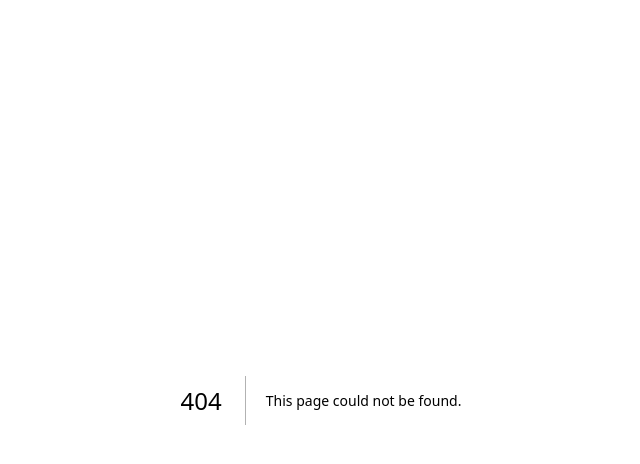
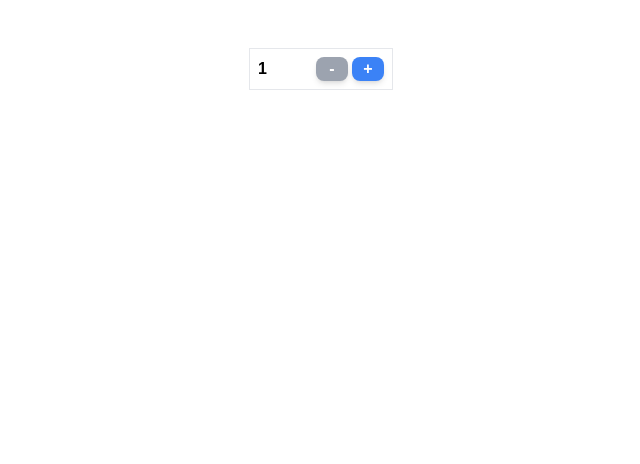
Before and after one commit to Sssstoic/cprg306-assignments, a Next.js app: page /week-4 in a window 1280 px wide. Before the commit this address had no page. Shown: the top 464 px of the page, without its empty margins (319-959 px from the left). Built offline with nearby package versions, Linux system fonts and the light colour scheme.

Commit message:
Week-4 commit

```diff
--- a/app/page.js
+++ b/app/page.js
@@ -13,6 +13,9 @@
         <Link href="/week-3" className="text-white hover:underline hover:text-blue-600">
           Week 3 Assignment
         </Link>
+        <Link href="/week-4" className="text-white hover:underline hover:text-blue-600">
+          Week 4 Assignment
+        </Link>
       </div>
     </div>
   );
--- /dev/null
+++ b/app/week-4/new-item.js
@@ -0,0 +1,39 @@
+"use client";
+
+import { useState } from 'react';
+
+export default function NewItem() {
+  const [quantity, setQuantity] = useState(1);
+
+  const increment = () => {
+    setQuantity((prevQuantity) => (prevQuantity < 20 ? prevQuantity + 1 : prevQuantity));
+  };
+
+  const decrement = () => {
+    setQuantity((prevQuantity) => (prevQuantity > 1 ? prevQuantity - 1 : prevQuantity));
+  };
+
+  return (
+    <div className="flex justify-center items-start h-screen pt-8">
+      <div className="flex items-center p-2 m-4 bg-white text-black w-36 border"> {/* Container styles */}
+        <span className="text-base font-semibold flex-grow text-left">{quantity}</span> {/* Quantity display */}
+        <button
+          type="button"
+          className="w-8 bg-blue-500 text-white font-semibold rounded-lg shadow-md hover:bg-blue-700 focus:outline-none focus:ring-2 focus:ring-blue-400 disabled:bg-gray-400 focus:ring-opacity-75"
+          onClick={decrement}
+          disabled={quantity === 1}
+        >
+          -
+        </button>
+        <button
+          type="button"
+          className="w-8 bg-blue-500 text-white font-semibold rounded-lg shadow-md hover:bg-blue-700 focus:outline-none focus:ring-2 focus:ring-blue-400 disabled:bg-gray-400 focus:ring-opacity-75 ml-1"
+          onClick={increment}
+          disabled={quantity === 20}
+        >
+          +
+        </button>
+      </div>
+    </div>
+  );
+}
--- /dev/null
+++ b/app/week-4/page.js
@@ -0,0 +1,7 @@
+import NewItem from './new-item';
+
+export default function Week4Page() {
+  return (
+      <NewItem />
+  );
+}
```
